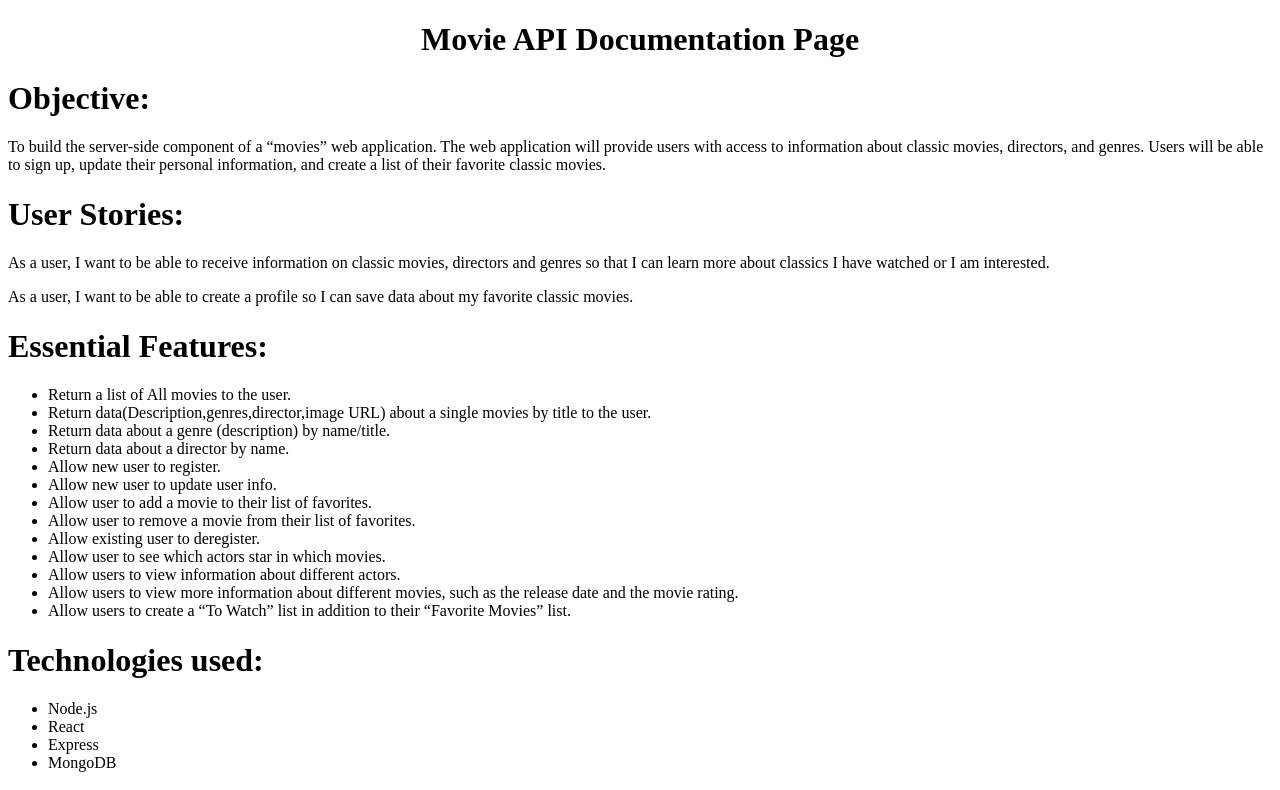
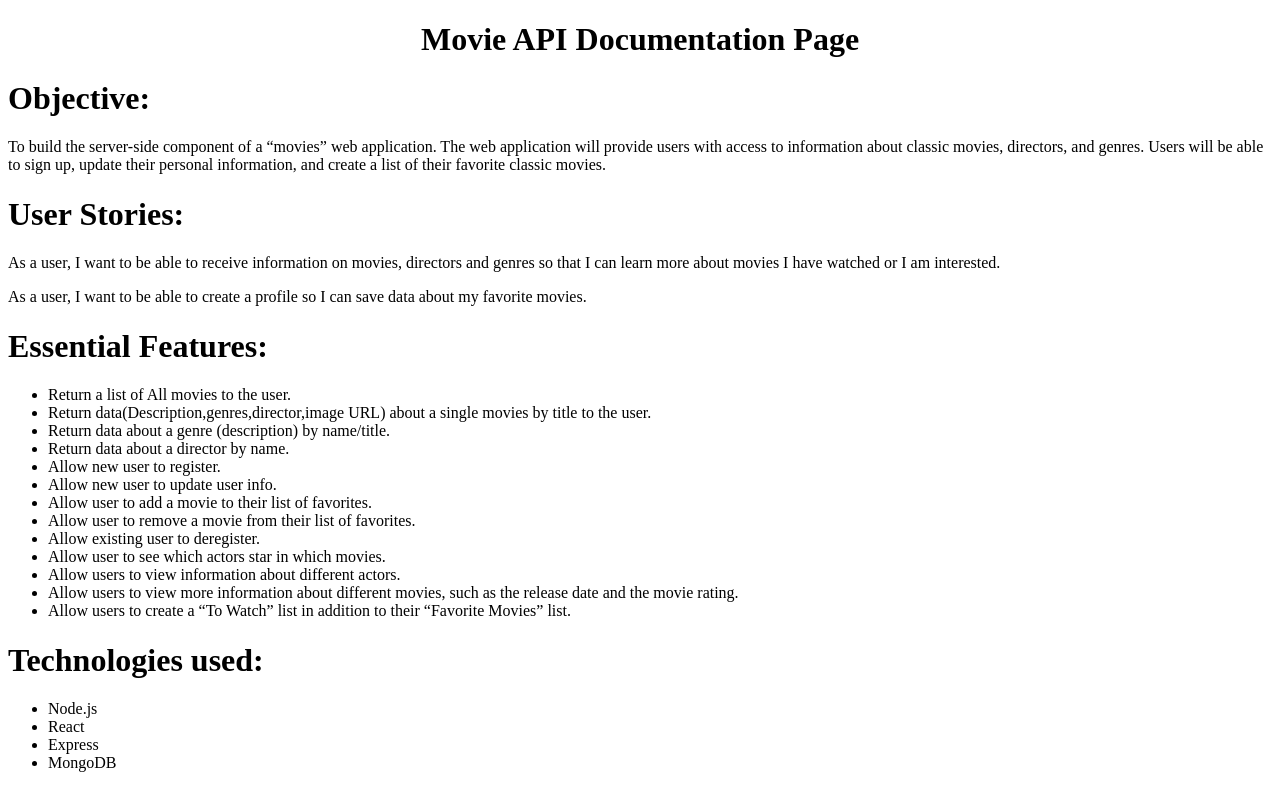
Before and after one commit to jmstman/myFlix-App, a website: page Public/documentation.html in a window 1280 px wide. Shown: the top 790 px of the page. Drawn offline with Linux system fonts and the light colour scheme.

Commit message:
Updated wording

```diff
--- a/Public/documentation.html
+++ b/Public/documentation.html
@@ -33,13 +33,13 @@
       </p>
       <h1>User Stories:</h1>
       <p>
-        As a user, I want to be able to receive information on classic movies,
-        directors and genres so that I can learn more about classics I have
-        watched or I am interested.
+        As a user, I want to be able to receive information on movies, directors
+        and genres so that I can learn more about movies I have watched or I am
+        interested.
       </p>
       <p>
         As a user, I want to be able to create a profile so I can save data
-        about my favorite classic movies.
+        about my favorite movies.
       </p>
       <h1>Essential Features:</h1>
       <ul>
```
